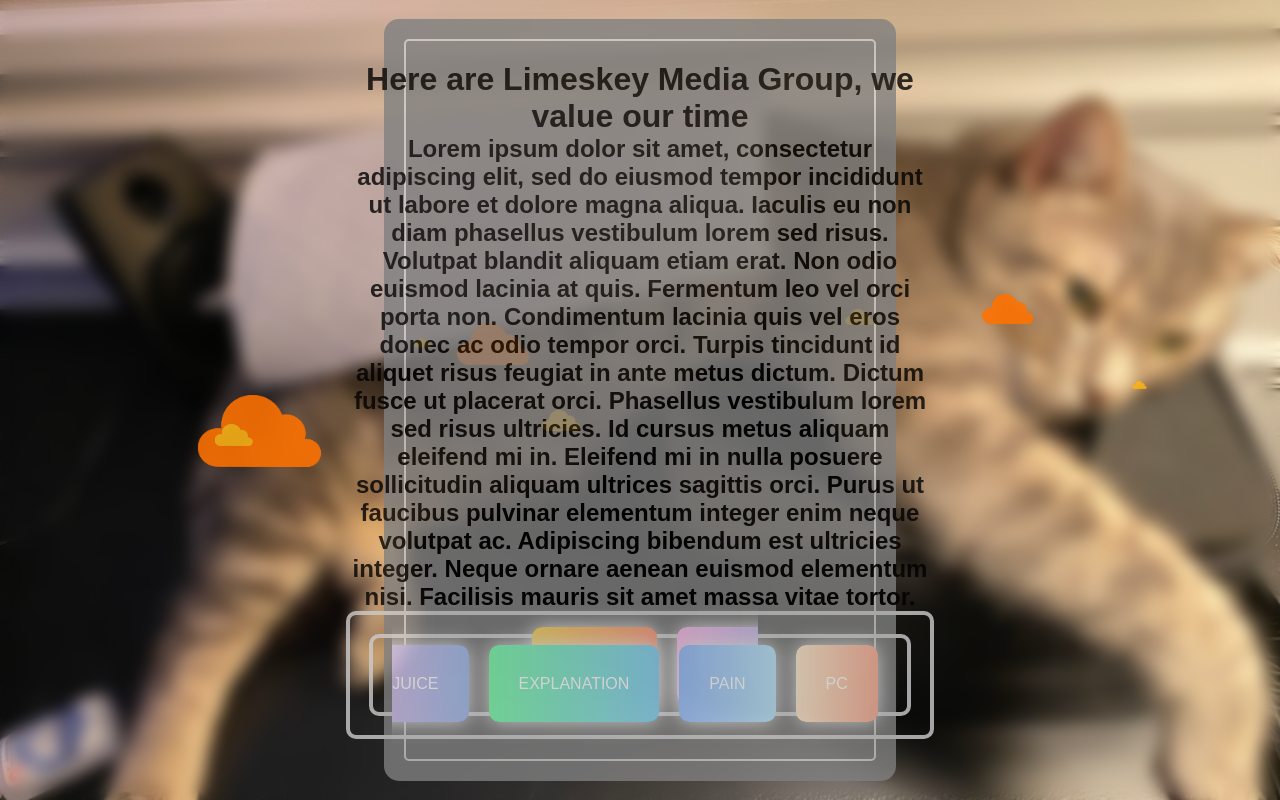
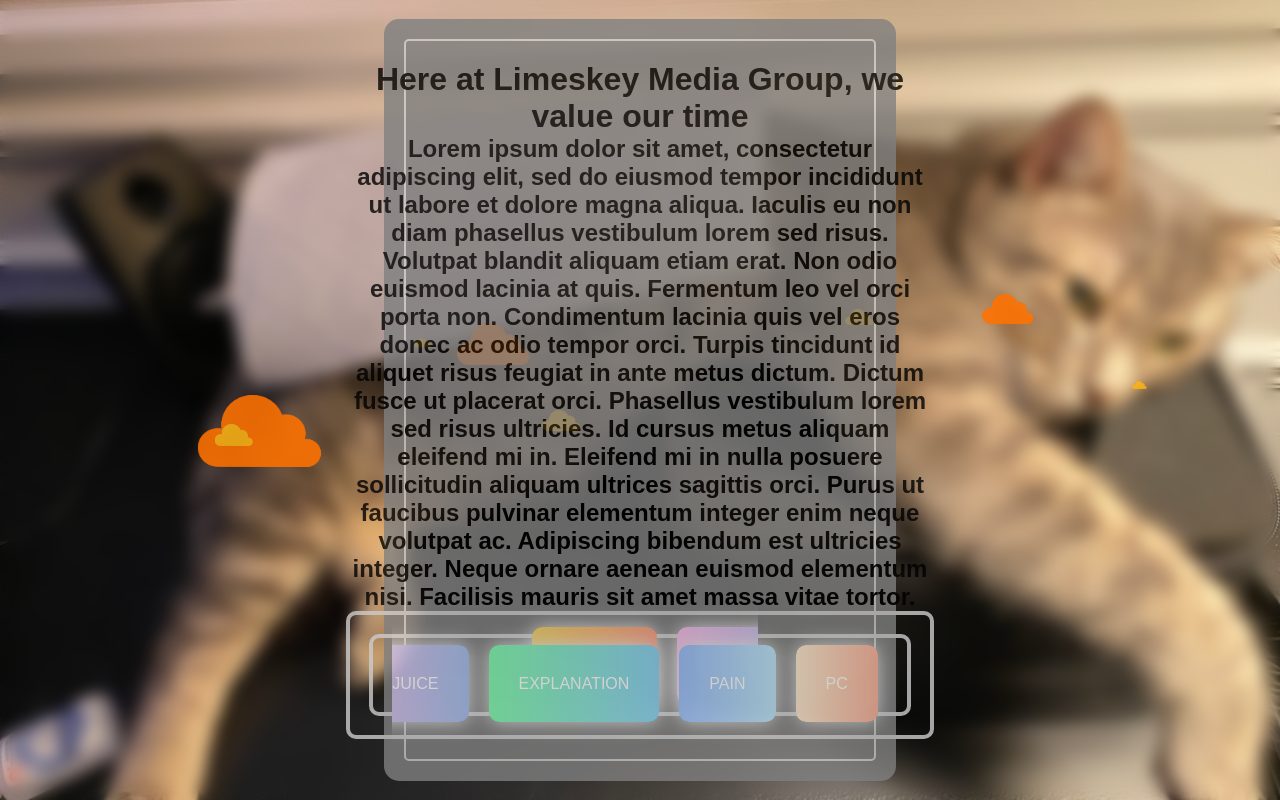
Before and after one commit to LimesKey/limeskey.com, a SvelteKit app: page / in a window 1280 px wide. Built offline with nearby package versions, Linux system fonts and the light colour scheme.

Commit message:
fixed typo

```diff
--- a/src/routes/+page.svelte
+++ b/src/routes/+page.svelte
@@ -67,7 +67,7 @@
 						border-radius: 5px;
 					}
 				</style>
-				<h1>Here are Limeskey Media Group, we value our time</h1>
+				<h1>Here at Limeskey Media Group, we value our time</h1>
 				<h2>Lorem ipsum dolor sit amet, consectetur adipiscing elit, sed do eiusmod tempor incididunt ut labore et dolore magna aliqua. Iaculis eu non diam phasellus vestibulum lorem sed risus. Volutpat blandit aliquam etiam erat. Non odio euismod lacinia at quis. Fermentum leo vel orci porta non. Condimentum lacinia quis vel eros donec ac odio tempor orci. Turpis tincidunt id aliquet risus feugiat in ante metus dictum. Dictum fusce ut placerat orci. Phasellus vestibulum lorem sed risus ultricies. Id cursus metus aliquam eleifend mi in. Eleifend mi in nulla posuere sollicitudin aliquam ultrices sagittis orci. Purus ut faucibus pulvinar elementum integer enim neque volutpat ac. Adipiscing bibendum est ultricies integer. Neque ornare aenean euismod elementum nisi. Facilisis mauris sit amet massa vitae tortor.</h2>
 				<div class="buttons">
 					<style>
```
